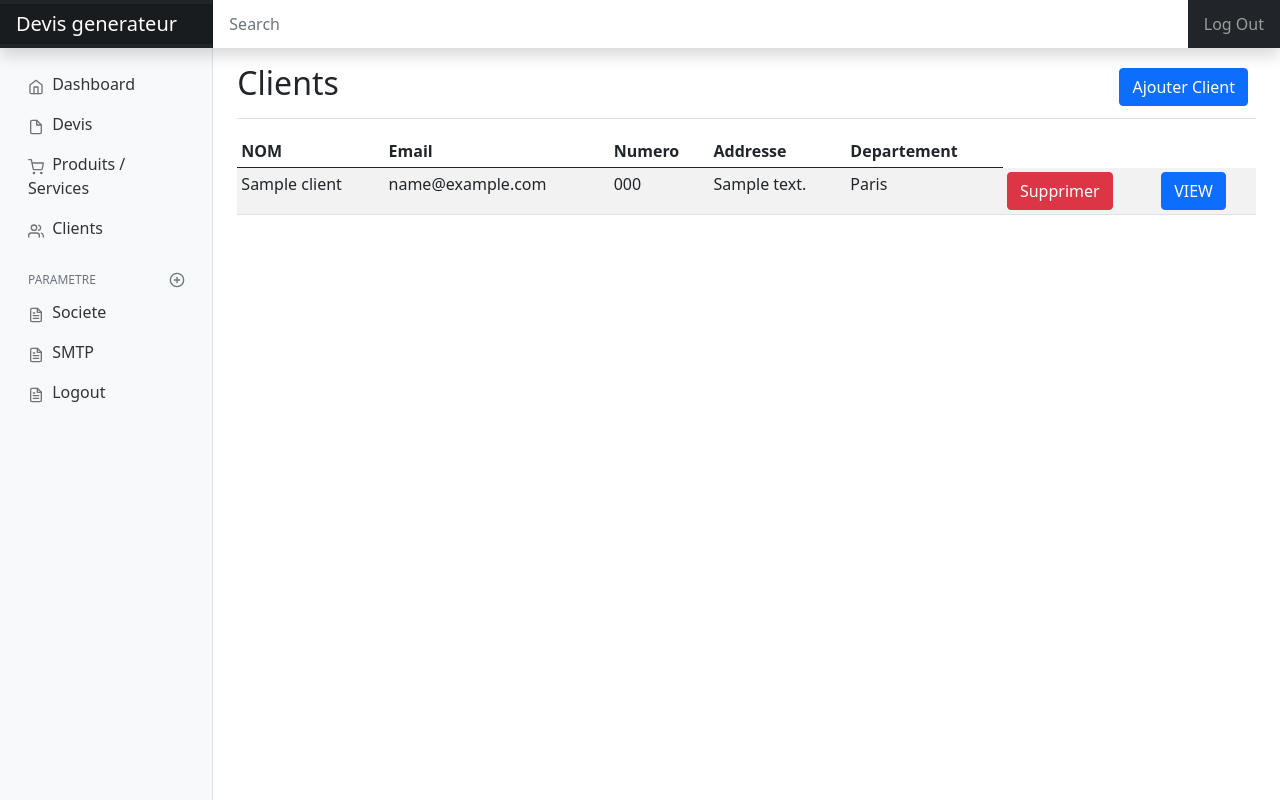
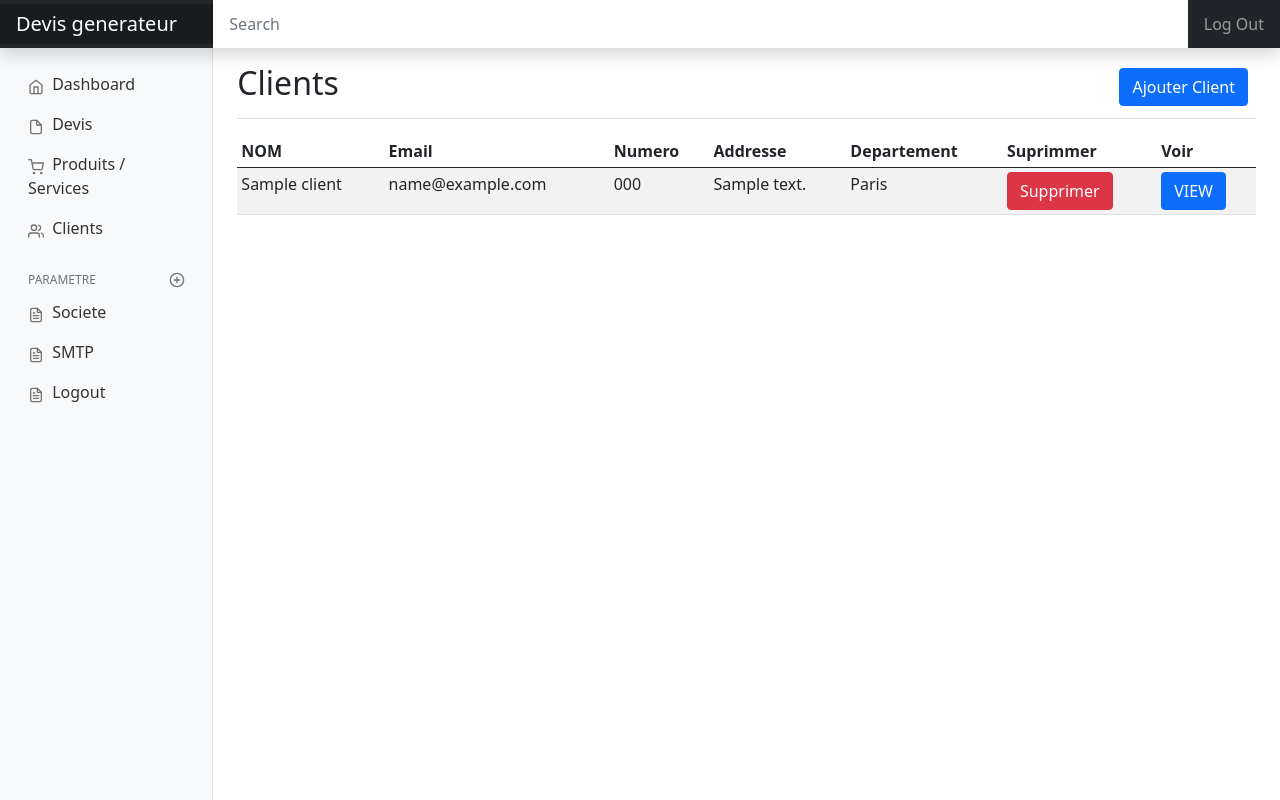
Before and after one commit to enzoviana/invoice-live, a Django app: page /invoice_app/clients in a window 1280 px wide. Run offline with Django 4.2, Linux system fonts and the light colour scheme; a user stored in the database is signed in; tables that the repository leaves empty hold one stand-in row (values such as "Sample post"); some libraries are stand-ins or nearby versions.

Commit message:
Update clients.html

```diff
--- a/templates/invoice/clients.html
+++ b/templates/invoice/clients.html
@@ -32,6 +32,8 @@
         <th scope="col">Numero</th>
         <th scope="col">Addresse </th>
         <th scope="col">Departement</th>
+        <th scope="col">Suprimmer</th>
+        <th scope="col">Voir</th>
       </tr>
     </thead>
     <tbody>
```
